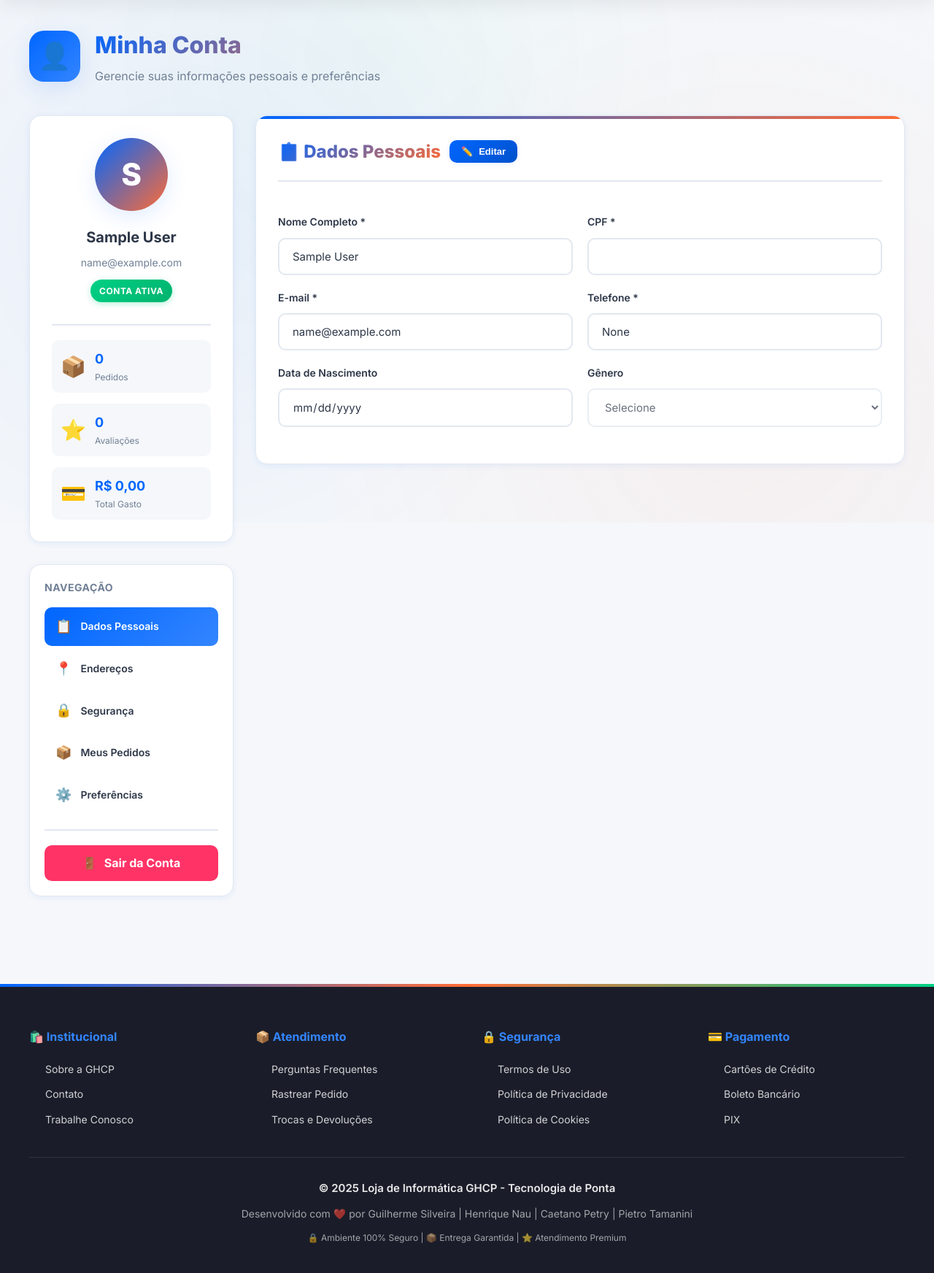
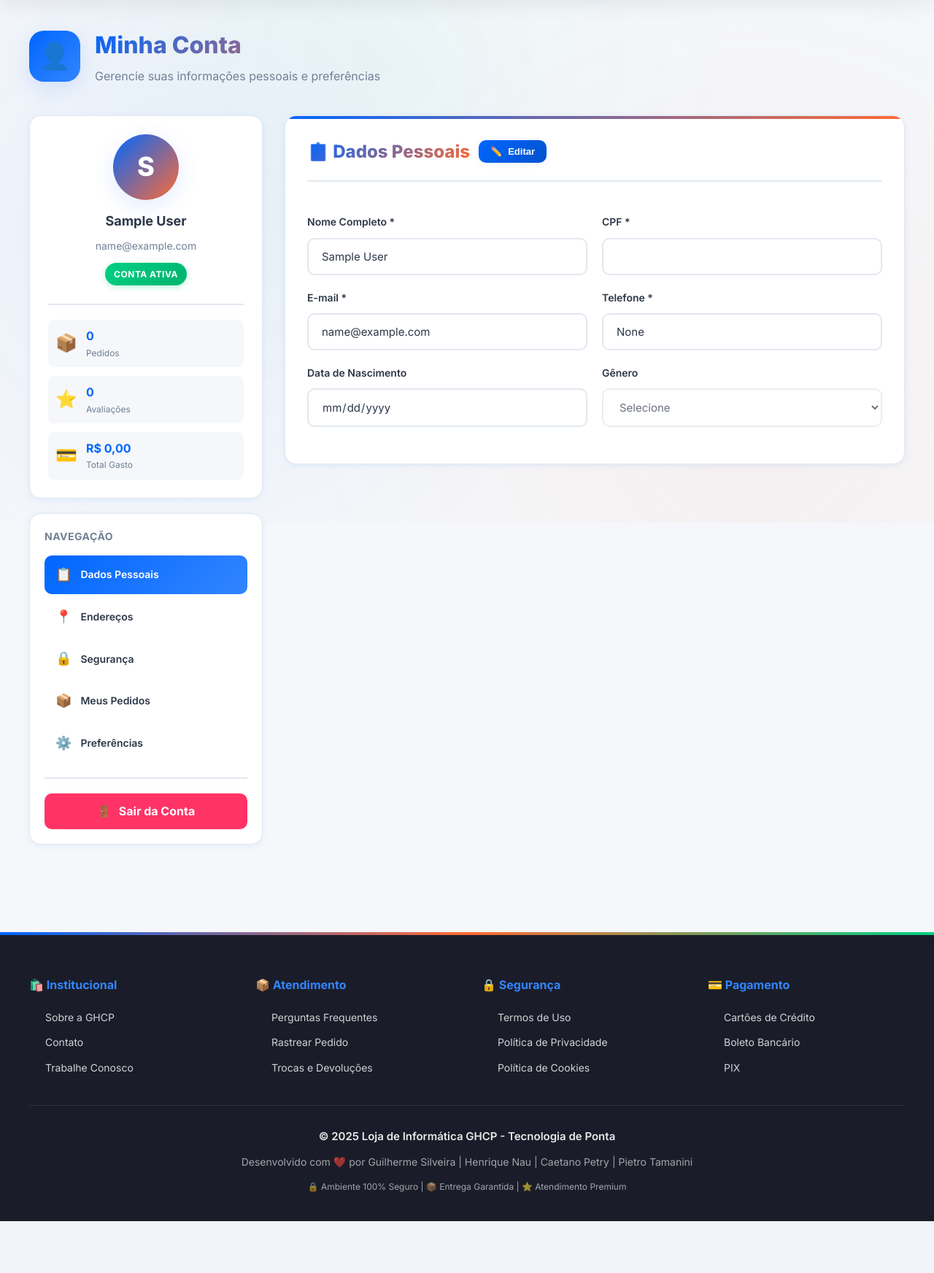
Before and after one commit to PietroTamanini/GHCP, a Flask app: page /minha-conta in a window 1280 px wide. Shown: the part 84-1828 px from the top of the page at 73% size. After the commit the page ends 1757 px from the top, so only its background shows below. Run offline with Flask 3, Linux system fonts and the light colour scheme; the visitor is signed in with stand-in values (Sample User, id 1); data that the repository does not hold is empty.

Commit message:
arrumado 100% o minha_conta.html

```diff
--- a/templates/minha_conta.html
+++ b/templates/minha_conta.html
@@ -13,6 +13,8 @@
     </div>
 
     <div class="account-grid">
+        <!-- Coluna da esquerda - Perfil e Menu -->
+        <div class="account-left">
             <div class="profile-card">
                 <div class="profile-header">
                     <div class="avatar">
@@ -492,20 +496,28 @@
         font-size: 16px;
     }
 
+    /* Estrutura do grid corrigida */
     .account-grid {
         display: grid;
-        grid-template-columns: 280px 1fr;
+        grid-template-columns: 320px 1fr;
         gap: 30px;
         align-items: start;
     }
+
+    .account-left {
+        display: flex;
+        flex-direction: column;
+        gap: 20px;
+        position: sticky;
+        top: 20px;
+    }
+
     .profile-card {
         background: white;
         border: 1px solid var(--border);
         border-radius: var(--radius);
-        padding: 30px;
+        padding: 25px;
         box-shadow: var(--shadow-sm);
-        position: sticky;
-        top: 100px;
     }
 
     .dark-theme .profile-card {
@@ -514,26 +526,26 @@
 
     .profile-header {
         text-align: center;
-        margin-bottom: 30px;
+        margin-bottom: 25px;
     }
 
     .avatar {
-        width: 100px;
-        height: 100px;
+        width: 90px;
+        height: 90px;
         background: linear-gradient(135deg, var(--primary) 0%, var(--accent) 100%);
         border-radius: 50%;
         display: flex;
         align-items: center;
         justify-content: center;
-        font-size: 42px;
+        font-size: 36px;
         font-weight: 800;
         color: white;
-        margin: 0 auto 20px;
+        margin: 0 auto 15px;
         box-shadow: var(--shadow);
     }
 
     .profile-info h2 {
-        font-size: 20px;
+        font-size: 18px;
         font-weight: 700;
         margin-bottom: 8px;
         color: var(--text);
@@ -547,7 +559,7 @@
 
     .profile-stats {
         display: grid;
-        gap: 15px;
+        gap: 12px;
         padding-top: 20px;
         border-top: 2px solid var(--border);
     }
@@ -556,13 +568,13 @@
         display: flex;
         align-items: center;
         gap: 12px;
-        padding: 12px;
+        padding: 10px;
         background: var(--secondary);
-        border-radius: 10px;
+        border-radius: 8px;
     }
 
     .stat-icon {
-        font-size: 28px;
+        font-size: 24px;
     }
 
     .stat-info {
@@ -571,7 +583,7 @@
     }
 
     .stat-number {
-        font-size: 18px;
+        font-size: 16px;
         font-weight: 700;
         color: var(--primary);
     }
@@ -580,14 +592,13 @@
         font-size: 12px;
         color: var(--text-light);
     }
+
     .sidebar-menu {
         background: white;
         border: 1px solid var(--border);
         border-radius: var(--radius);
         padding: 20px;
         box-shadow: var(--shadow-sm);
-        grid-column: 1;
-        grid-row: 2;
     }
 
     .dark-theme .sidebar-menu {
@@ -663,9 +674,10 @@
         transform: translateY(-2px);
         box-shadow: var(--shadow);
     }
+
+    /* Conteúdo principal */
     .account-content {
-        grid-column: 2;
-        grid-row: 1 / 3;
+        min-height: 600px;
     }
 
     .content-section {
```
Also changed, not shown: other parts of templates/minha_conta.html (+46 -22 lines). Lines whose indentation alone changed are shown as unchanged.
